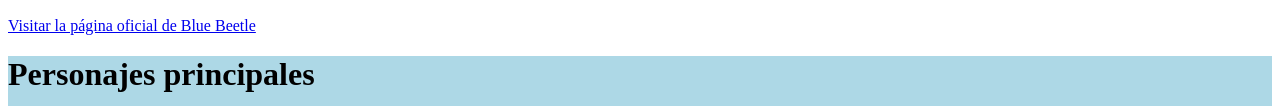
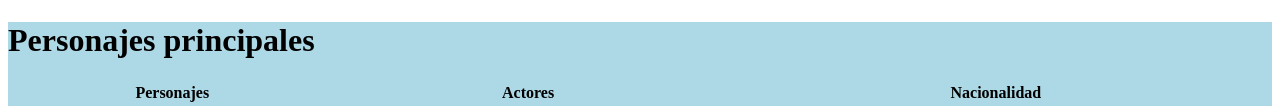
Before and after one commit to ialukoosayade-coder/T2-1-html-v2, a plain HTML site: page index.html in a window 1280 px wide. Shown: the part 2107-2213 px from the top of the page. Drawn offline with Linux system fonts and the light colour scheme.

Commit message:
enlace eliminado

```diff
--- a/index.html
+++ b/index.html
@@ -40,12 +40,6 @@
     referrerpolicy="strict-origin-when-cross-origin"
     allowfullscreen></iframe>
 
-    <p>
-        <a href="https://www.dc.com/movies/blue-beetle"
-        target="_blank" rel="noopener noreferrer">
-        Visitar la página oficial de Blue Beetle
-        </a>
-    </p>
 
 </div>
 
```
